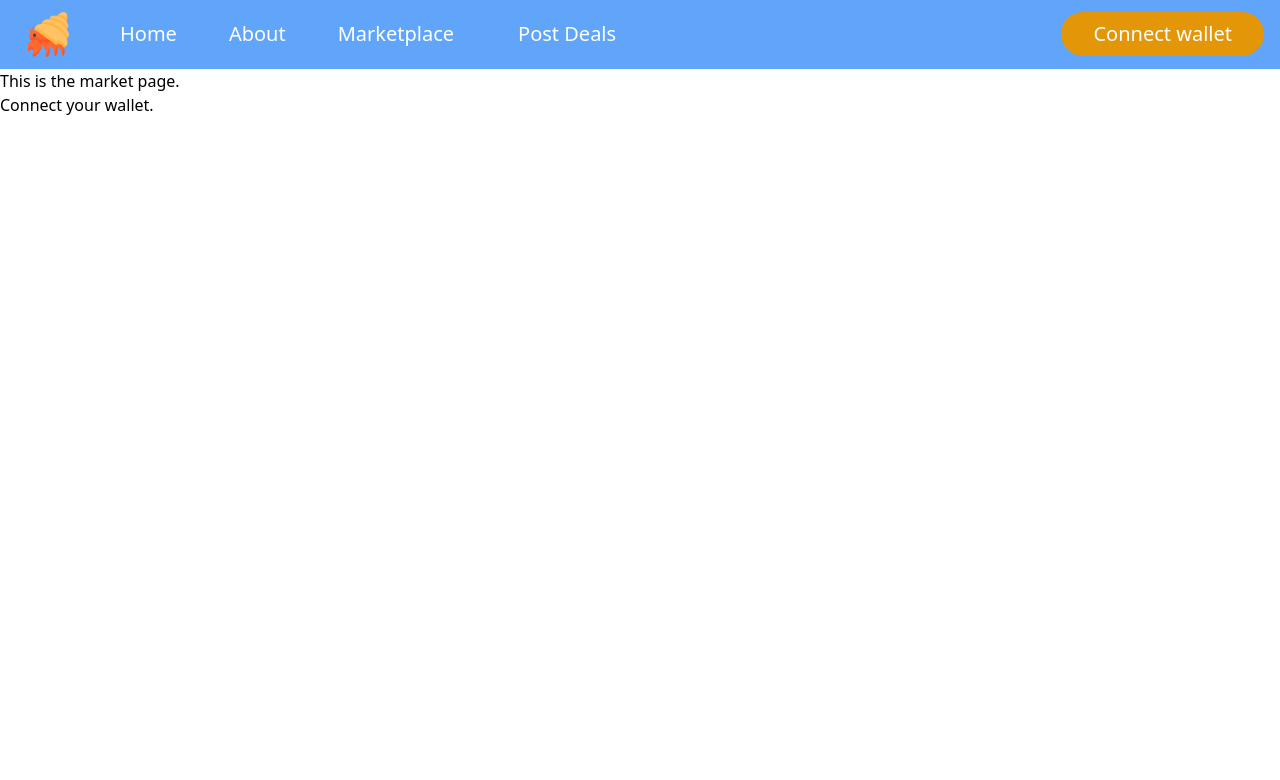
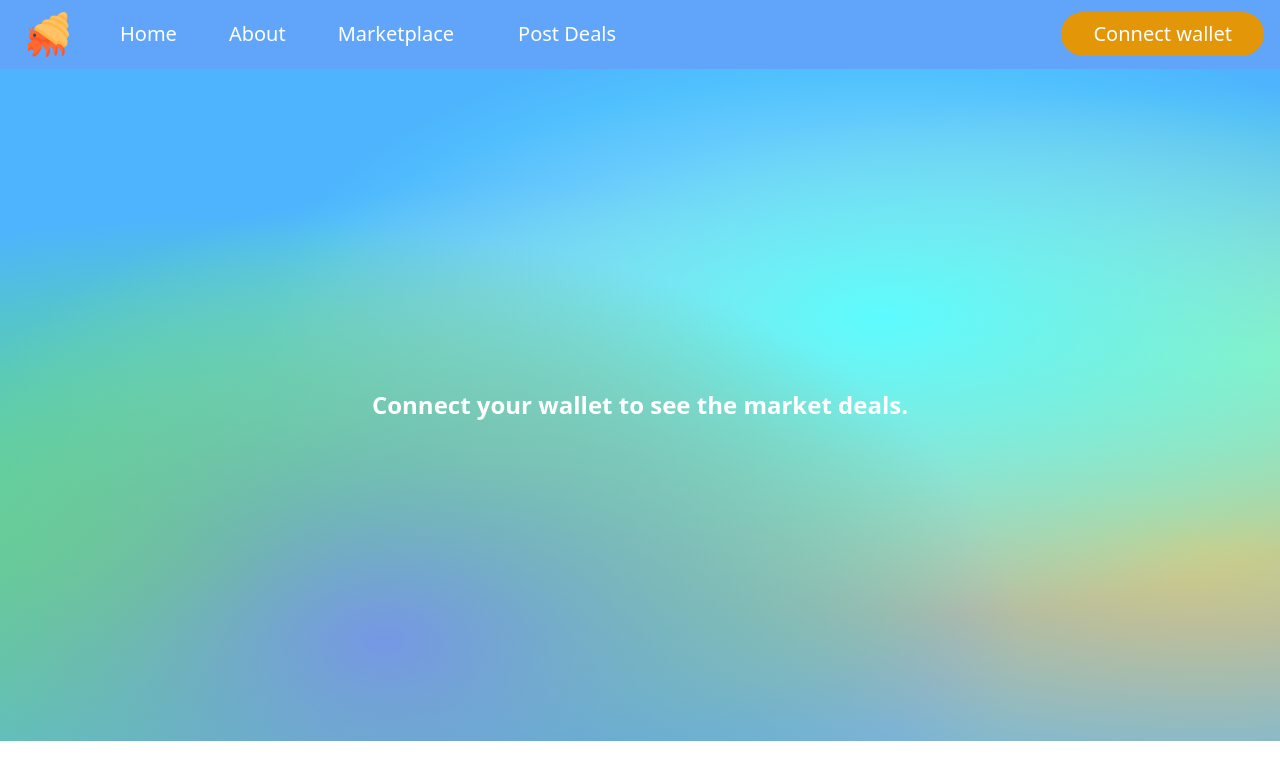
Before and after one commit to Dissonant101/hermitrade, a React (Vite) app in the folder client/: page /market in a window 1280 px wide. Shown: the top 780 px of the page. Built offline with nearby package versions, Linux system fonts and the light colour scheme.

Commit message:
Update market page

```diff
--- a/client/src/components/Market.tsx
+++ b/client/src/components/Market.tsx
@@ -7,7 +7,7 @@ const DealCard = ({ dealInfo }: { dealInfo: Deal }) => {
 	console.log(dealInfo.timestamp);
 	console.log(new Date(dealInfo.timestamp * 1000).toISOString().substring(0, 10));
 	return (
-		<div className="m-1 p-1 border-2 border-slate-400 shadow-lg rounded-xl">
+		<div className="glass-morphism">
 			<img src={dealInfo.imageUrl} alt="Picture" className="" />
 			<p>
 				<b>Email:</b> {dealInfo.email}
@@ -46,9 +46,10 @@ const Market = () => {
 
 	return (
 		<div>
-			<h1>This is the market page.</h1>
+			<div className="market-bg px-10 py-20">
+				<div className="">
 					{currentAccount.length == 0 ? (
-				<p>Connect your wallet.</p>
+						<p className="py-60 text-white font-semibold text-2xl text-center">Connect your wallet to see the market deals.</p>
 					) : (
 						<div className="grid grid-cols-3">
 							{deals.reverse().map((deal: Deal) => (
@@ -57,6 +58,8 @@ const Market = () => {
 						</div>
 					)}
 				</div>
+			</div>
+		</div>
 	);
 };
 
--- a/client/src/components/PostDeal.tsx
+++ b/client/src/components/PostDeal.tsx
@@ -22,11 +22,11 @@ const DealForm = () => {
 	return (
 		<div>
 			<div className="rounded-lg post-deals-container">
-				<input type="text" placeholder="Email" className="post-deals-input" onChange={(e) => setFormData({ ...formData, email: e.target.value })} />
-				<input type="text" placeholder="Item Name" className="post-deals-input" onChange={(e) => setFormData({ ...formData, item: e.target.value })} />
-				<input type="text" placeholder="Description" className="post-deals-input" onChange={(e) => setFormData({ ...formData, description: e.target.value })} />
-				<input type="number" placeholder="Price" className="post-deals-input" step="0.01" onChange={(e) => setFormData({ ...formData, price: e.target.value })} />
-				<input type="text" placeholder="Image URL" className="post-deals-input" onChange={(e) => setFormData({ ...formData, url: e.target.value })} />
+				<input type="text" placeholder="Email" className="glass-morphism" onChange={(e) => setFormData({ ...formData, email: e.target.value })} />
+				<input type="text" placeholder="Item Name" className="glass-morphism" onChange={(e) => setFormData({ ...formData, item: e.target.value })} />
+				<input type="text" placeholder="Description" className="glass-morphism" onChange={(e) => setFormData({ ...formData, description: e.target.value })} />
+				<input type="number" placeholder="Price" className="glass-morphism" step="0.01" onChange={(e) => setFormData({ ...formData, price: e.target.value })} />
+				<input type="text" placeholder="Image URL" className="glass-morphism" onChange={(e) => setFormData({ ...formData, url: e.target.value })} />
 				<button className="rounded-full py-2 m-8 w-96 bg-[#e29608]"
 					onClick={() =>
 						postDeals(
--- a/client/src/index.css
+++ b/client/src/index.css
@@ -26,6 +26,18 @@
         radial-gradient(at 70% 21%, hsla(222, 85%, 70%, 1) 0px, transparent 50%);
 }
 
+.market-bg {
+    background-color: hsla(205, 98%, 65%, 1);
+    background-image:
+        radial-gradient(at 30% 85%, hsla(222, 68%, 68%, 1) 0px, transparent 50%),
+        radial-gradient(at 17% 75%, hsla(106, 96%, 60%, 1) 0px, transparent 50%),
+        radial-gradient(at 69% 37%, hsla(181, 99%, 68%, 1) 0px, transparent 50%),
+        radial-gradient(at 99% 43%, hsla(136, 69%, 76%, 1) 0px, transparent 50%),
+        radial-gradient(at 94% 71%, hsla(42, 61%, 68%, 1) 0px, transparent 50%),
+        radial-gradient(at 70% 42%, hsla(283, 77%, 79%, 1) 0px, transparent 50%),
+        radial-gradient(at 39% 59%, hsla(153, 96%, 75%, 1) 0px, transparent 50%);
+}
+
 .post-deals-bg {
     background-color: #99ffd3;
     background-image:
@@ -38,7 +50,7 @@
         radial-gradient(at 66% 11%, hsla(295, 84%, 65%, 1) 0px, transparent 50%);
 }
 
-.post-deals-input {
+.glass-morphism {
     background: rgb(39, 51, 89, 0.4);
     border-radius: 16px;
     box-shadow: 0 4px 30px rgba(0, 0, 0, 0.2);
```
Lines whose indentation alone changed are shown as unchanged.
